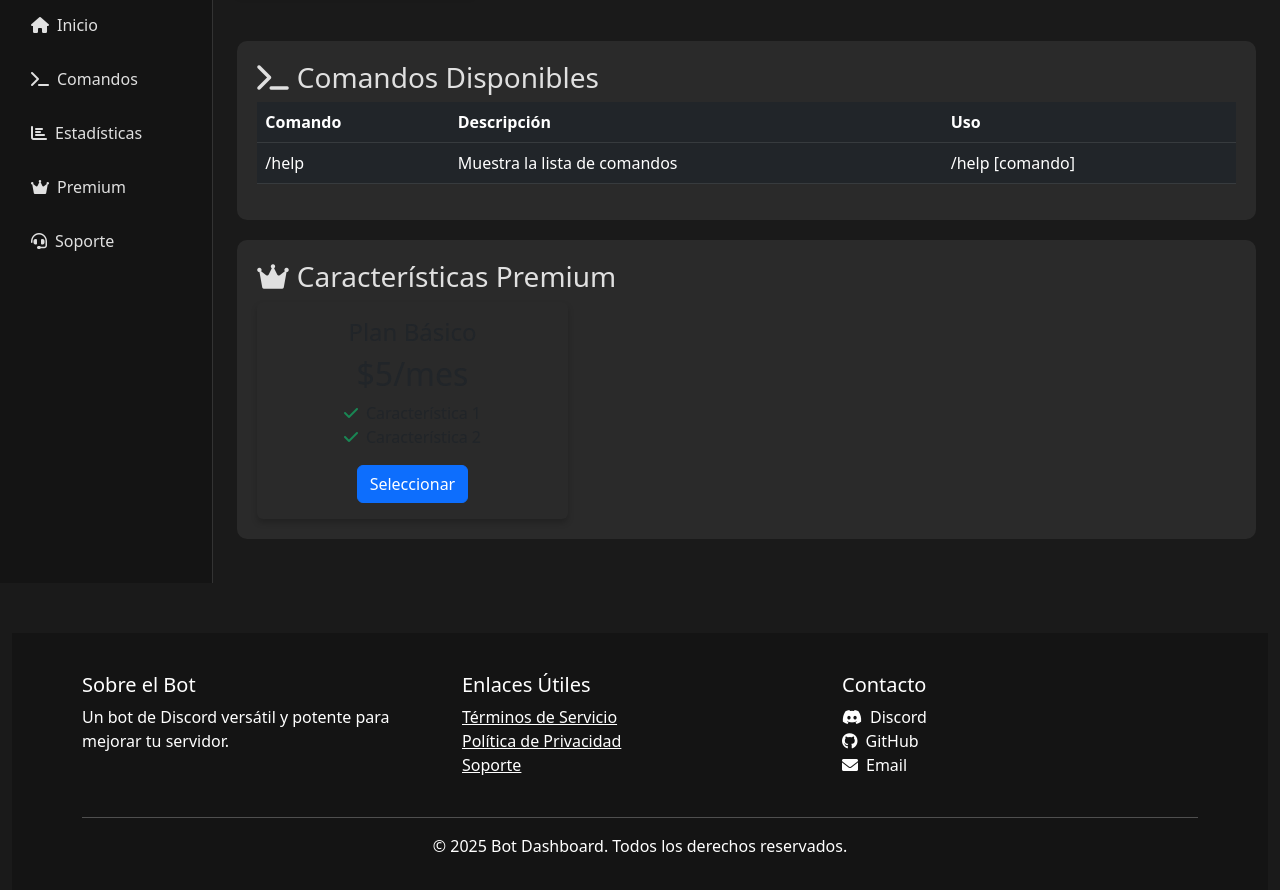
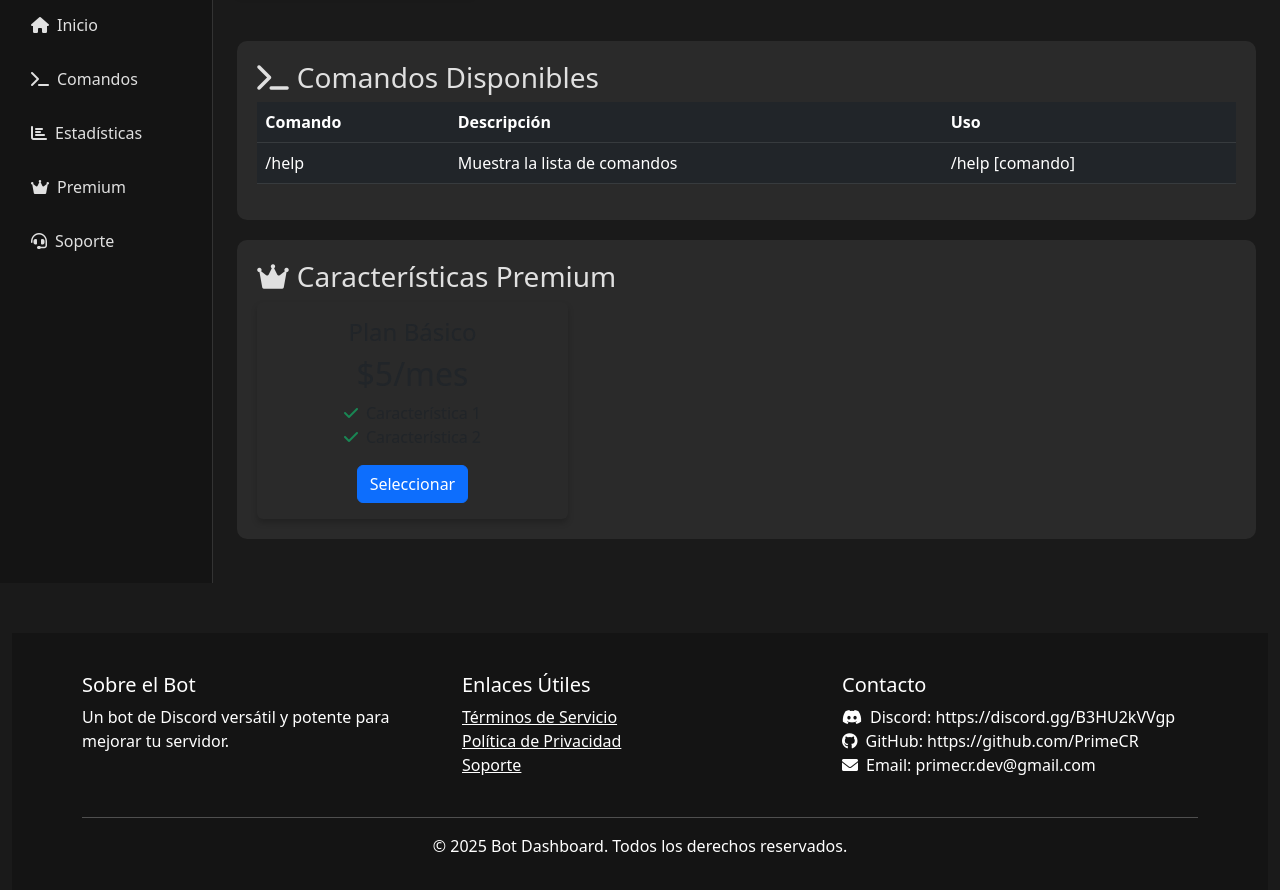
Before and after one commit to PrimeCR/primedashboard, a plain HTML site: page index.html in a window 1280 px wide. Shown: the part 236-1126 px from the top of the page. Drawn offline with nearby package versions, Linux system fonts and the light colour scheme.

Commit message:
Add files via upload

```diff
--- a/index.html
+++ b/index.html
@@ -212,9 +212,9 @@
                     <div class="col-md-4">
                         <h5>Contacto</h5>
                         <ul class="list-unstyled">
-                            <li><i class="fab fa-discord me-2"></i>Discord</li>
-                            <li><i class="fab fa-github me-2"></i>GitHub</li>
-                            <li><i class="fas fa-envelope me-2"></i>Email</li>
+                            <li><i class="fab fa-discord me-2"></i>Discord: https://discord.gg/B3HU2kVVgp</li>
+                            <li><i class="fab fa-github me-2"></i>GitHub: https://github.com/PrimeCR</li>
+                            <li><i class="fas fa-envelope me-2"></i>Email: primecr.dev@gmail.com</li>
                         </ul>
                     </div>
                 </div>
```
